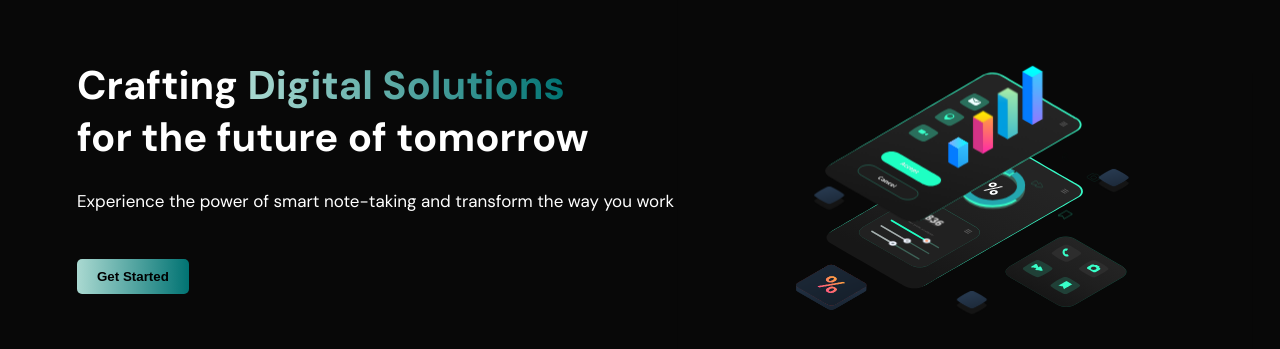
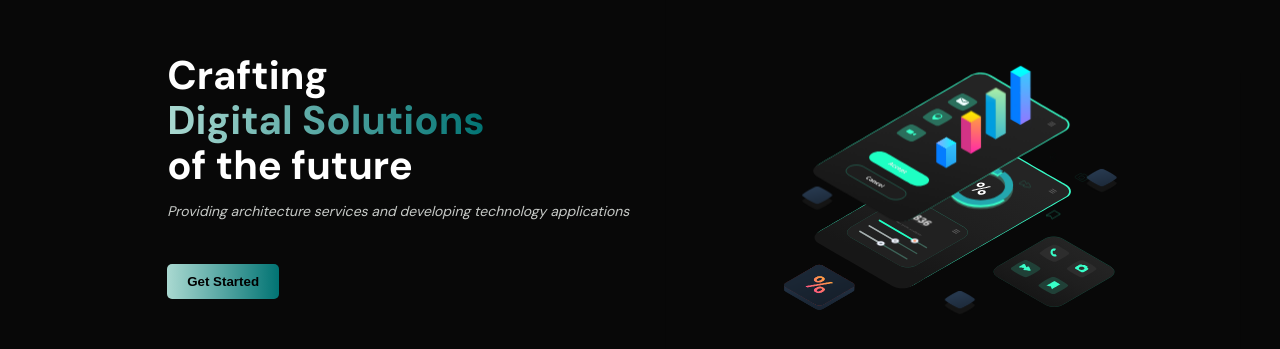
Before and after one commit to nickglu86/nickglu86-new, a React (Create React App) app: page / in a window 1280 px wide. Shown: the part 237-586 px from the top of the page. Built offline with nearby package versions, Linux system fonts and the light colour scheme.

Commit message:
cover update

```diff
--- a/src/App.css
+++ b/src/App.css
@@ -18,15 +18,21 @@ body{
 .content{
   width: 600px;
   color: rgb(255, 255, 255);
-  padding-left: 50px;
+  padding-left: 10vw;
   font-size: 17px;
+
 
 }
 .title{
   font-size: 40px;
+  line-height: 45px;
+  margin-bottom: 10px;
 }
 .desc{
-  white-space: nowrap;
+  font-size: 14px;
+  /* white-space: nowrap; */
+  font-style: italic;
+  color: #c7cac7;
 }
 
 button {
--- a/src/App.js
+++ b/src/App.js
@@ -22,19 +22,18 @@ function App() {
       >
         <div className="content">
           <h1 className="title">
-            Crafting <span className="gradient-text">Digital Solutions</span>
+            Crafting  <br />
+            <span className="gradient-text">Digital Solutions</span>
             <br />
-            for the future of tomorrow
+            of the future
           </h1>
           <p className="desc">
-            Experience the power of smart note-taking and transform the way you
-            work today.
-          </p>
+          Providing architecture services and developing technology applications</p>
           <button>Get Started</button>
         </div>
       </div>
-      <div style={{ position: "relative", width: "45%", marginTop: '100px', overflowl: 'hidden' }}>
-        <Lottie animationData={appAnimation} />
+      <div style={{ position: "relative", width: "45%", marginTop: '100px', overflowl: 'hidden', marginLeft: '-8vw' }}>
+        <Lottie  animationData={appAnimation} />
         <div className="watermark-cover"></div>
       </div>
     </div>
```
Also changed, not shown: 1 other file (tests, documents, lock files or other folders).
